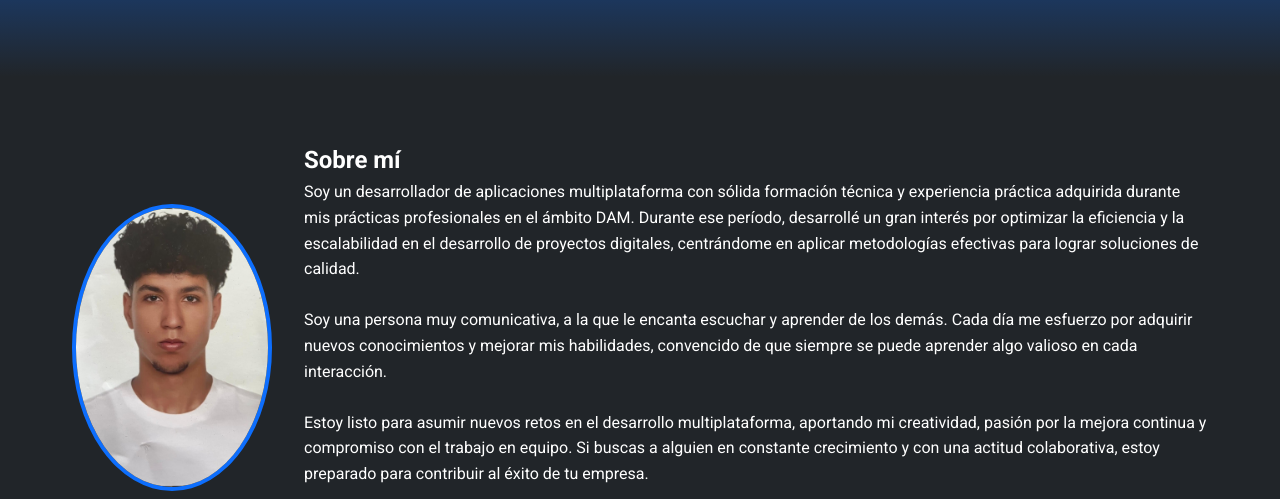
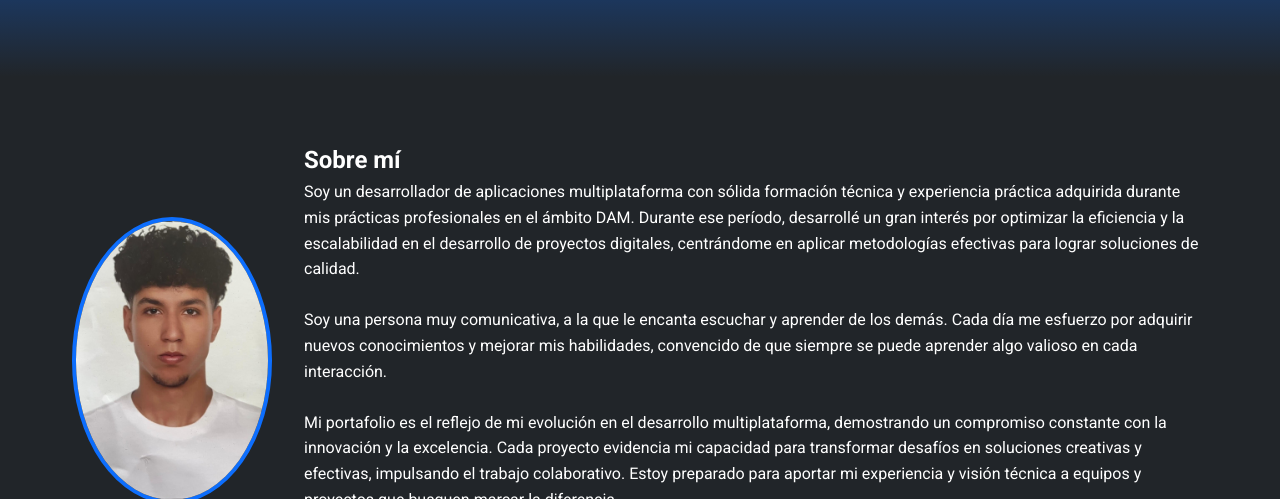
Before and after one commit to adnanhamidoun/PortaFolio, a plain HTML site: page index.html in a window 1280 px wide. Shown: the part 301-800 px from the top of the page. Drawn offline with Linux system fonts and the light colour scheme.

Commit message:
Mejora de imagenes y texto

```diff
--- a/index.html
+++ b/index.html
@@ -367,8 +367,10 @@
         </p>
         <br />
         <p data-i18n="aboutText3">
-          Estoy listo para asumir nuevos retos en el desarrollo multiplataforma, aportando mi creatividad, pasión por la mejora continua y compromiso con el trabajo en equipo. Si buscas a alguien en constante crecimiento y con una actitud colaborativa, estoy preparado para contribuir al éxito de tu empresa.
-        </p>
+          Mi portafolio es el reflejo de mi evolución en el desarrollo multiplataforma, demostrando un compromiso constante con la innovación y la excelencia.
+          Cada proyecto evidencia mi capacidad para transformar desafíos en soluciones creativas y efectivas, impulsando el trabajo colaborativo.
+          Estoy preparado para aportar mi experiencia y visión técnica a equipos y proyectos que busquen marcar la diferencia.
+                  </p>
         <br />
         <a class="button-cv" href="./icons/curriculum.pdf" target="_blank" data-i18n="aboutCVButton">Descargar CV</a>
       </div>
@@ -503,8 +505,7 @@
         aboutTitle: "Sobre mí",
         aboutText1: "Soy un desarrollador de aplicaciones multiplataforma con sólida formación técnica y experiencia práctica adquirida durante mis prácticas profesionales en el ámbito DAM. Durante ese período, desarrollé un gran interés por optimizar la eficiencia y la escalabilidad en el desarrollo de proyectos digitales, centrándome en aplicar metodologías efectivas para lograr soluciones de calidad.",
         aboutText2: "Soy una persona muy comunicativa, a la que le encanta escuchar y aprender de los demás. Cada día me esfuerzo por adquirir nuevos conocimientos y mejorar mis habilidades, convencido de que siempre se puede aprender algo valioso en cada interacción.",
-        aboutText3: "Estoy listo para asumir nuevos retos en el desarrollo multiplataforma, aportando mi creatividad, pasión por la mejora continua y compromiso con el trabajo en equipo. Si buscas a alguien en constante crecimiento y con una actitud colaborativa, estoy preparado para contribuir al éxito de tu empresa.",
-        aboutCVButton: "Descargar CV",
+        aboutText3: "Mi portafolio es el reflejo de mi evolución en el desarrollo multiplataforma, demostrando un compromiso constante con la innovación y la excelencia.\nCada proyecto evidencia mi capacidad para transformar desafíos en soluciones creativas y efectivas, impulsando el trabajo colaborativo.\nEstoy preparado para aportar mi experiencia y visión técnica a equipos y proyectos que busquen marcar la diferencia.",        aboutCVButton: "Descargar CV",
         aboutSkills: "Conocimientos",
         projectsTitle: "Mis Proyectos",
         project1Desc: "Chat en tiempo real con Java y sockets, simulando un sistema moderno de mensajería.",
@@ -536,8 +537,7 @@
         aboutTitle: "About Me",
         aboutText1: "I am a multi-platform applications developer with a strong technical background and practical experience acquired during my internship in the DAM field. During that period, I developed a keen interest in optimizing efficiency and scalability in digital projects by applying effective methodologies to achieve quality solutions.",
         aboutText2: "I am a very communicative person who loves to listen and learn from others. Every day, I strive to acquire new knowledge and improve my skills, convinced that there is always something valuable to learn from every interaction.",
-        aboutText3: "I am ready to take on new challenges in multi-platform development, bringing my creativity, passion for continuous improvement, and commitment to teamwork. If you are looking for someone who is constantly growing and has a collaborative attitude, I am prepared to contribute to your company’s success.",
-        aboutCVButton: "Download CV",
+        aboutText3: "My portfolio is a reflection of my evolution in multiplatform development, showcasing a steadfast commitment to innovation and excellence.\nEach project demonstrates my ability to transform challenges into creative and effective solutions while fostering collaborative teamwork.\nI am ready to contribute my expertise and technical vision to teams and projects that aim to make a significant impact.",        aboutCVButton: "Download CV",
         aboutSkills: "Skills",
         projectsTitle: "My Projects",
         project1Desc: "Real-time chat with Java and sockets, simulating a modern messaging system.",
```
Also changed, not shown: icons/proyecto2CuartaImagen.png, icons/proyecto2QuintaImagen.png, icons/proyecto2SegundaImagen.png, icons/proyecto2SextaImagen.png, icons/proyecto2TerceraImagen.png.
